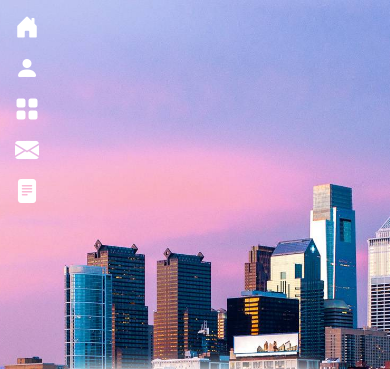
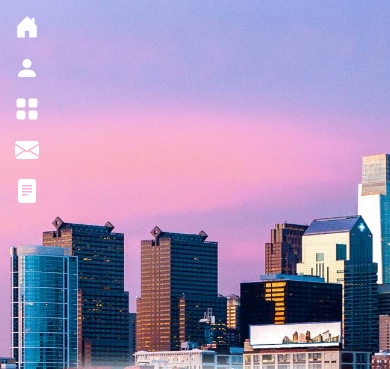
Before and after one commit to PhalenH/phalen_portfolio_website, a plain HTML site: page index.html in a window 390 px wide. Shown: the top 369 px of the page. Drawn offline with nearby package versions, Linux system fonts and the light colour scheme.

Commit message:
adjusted for mobile, previous fixed bg-attachment setting was distorting image on p hone

```diff
--- a/style.css
+++ b/style.css
@@ -457,6 +457,14 @@ a:active {
 }
 
 @media screen and (max-width: 480px), screen and (max-height: 480px) {
+  .welcome-container {
+    background-attachment:scroll;
+    background-repeat: no-repeat;
+    background-size: 1910px 950px;
+  }
+  .scroll-bg-img {
+    background-attachment:scroll;
+  }
   #greeting {
     font-size: 30px;
   }
```
